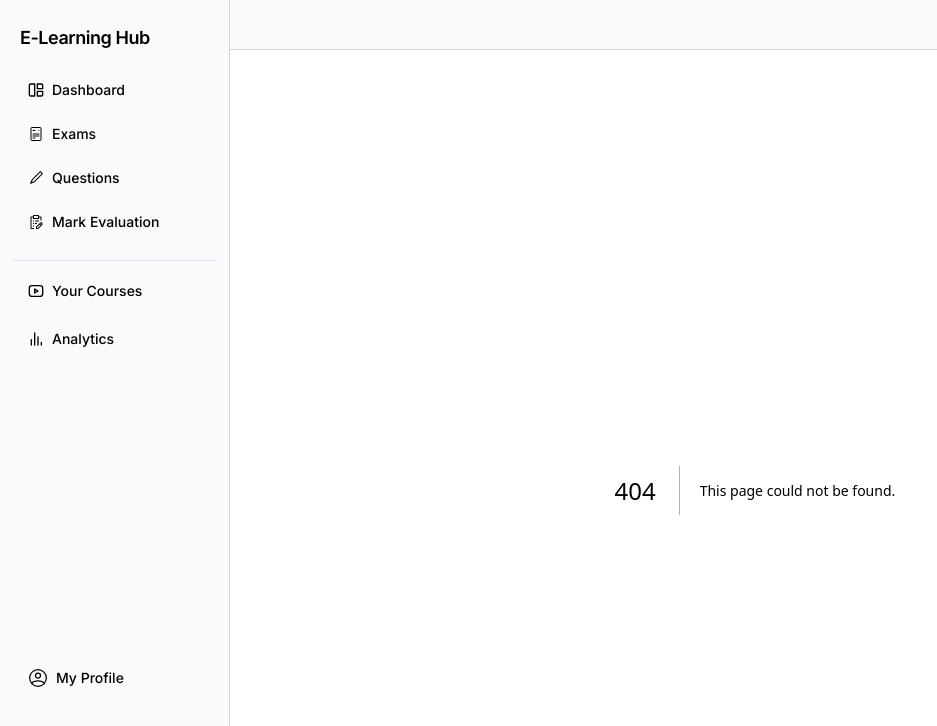
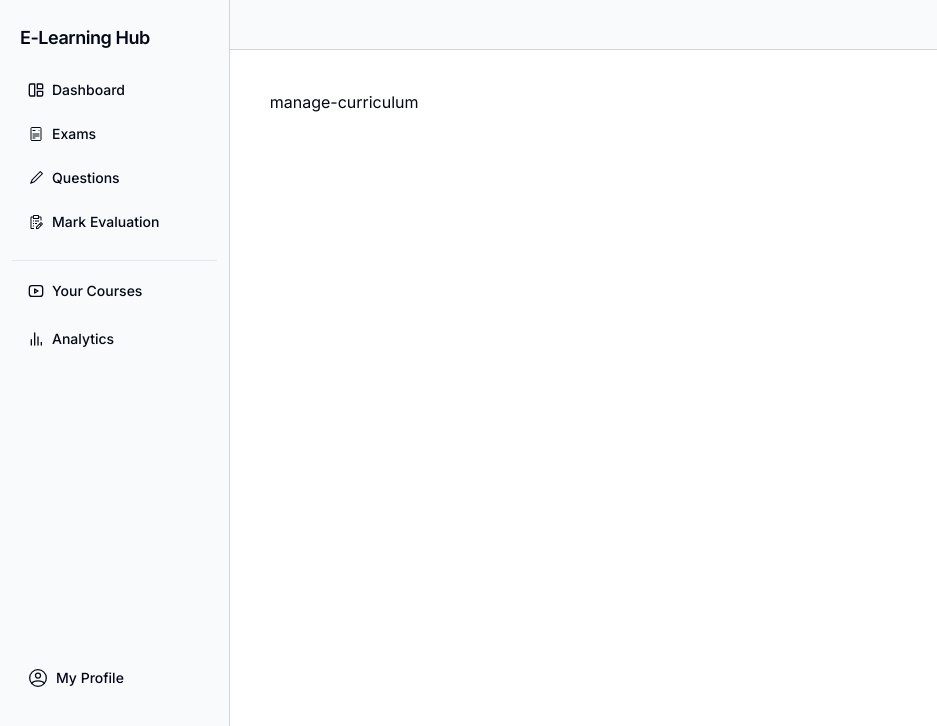
Before and after one commit to OPJU-Developers-Community/EduHub-assessment, a Next.js app: page /course-manager/1/manage-curriculum in a window 1280 px wide. Before the commit this address had no page. Shown: the top 726 px of the page, without its empty margins (0-937 px from the left). Built offline with nearby package versions, Linux system fonts and the light colour scheme.

Commit message:
routing and template created

```diff
--- /dev/null
+++ b/src/pages/course-manager/[id]/manage-curriculum.jsx
@@ -0,0 +1,7 @@
+import React from "react";
+
+const ManageCurriculum = () => {
+  return <div>manage-curriculum</div>;
+};
+
+export default ManageCurriculum;
--- /dev/null
+++ b/src/pages/course-manager/[id]/manage.jsx
@@ -0,0 +1,7 @@
+import CourseManagerTemplate from "@/templates/CourseManagerTemplate";
+
+const CourseManager = () => {
+  return <CourseManagerTemplate />;
+};
+
+export default CourseManager;
--- /dev/null
+++ b/src/templates/CourseManagerTemplate.jsx
@@ -0,0 +1,5 @@
+const CourseManagerTemplate = () => {
+  return <div>CourseManagerTemplate</div>;
+};
+
+export default CourseManagerTemplate;
```
